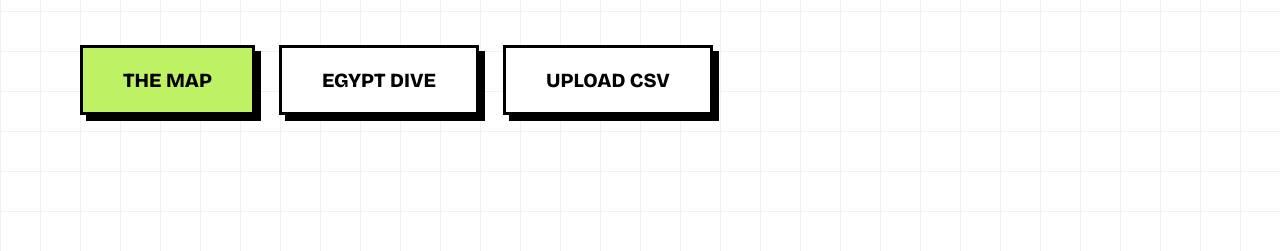
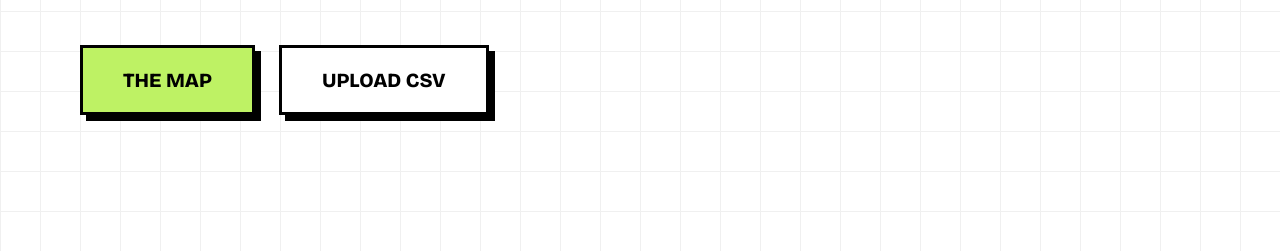
Before and after one commit to emmaboschini/cc1, a plain HTML site: page index.html in a window 1280 px wide. Shown: the part 509-760 px from the top of the page. Drawn offline with nearby package versions, Linux system fonts and the light colour scheme.

Commit message:
Remove Egypt Dive button from homepage

```diff
--- a/index.html
+++ b/index.html
@@ -281,7 +281,6 @@
     <p>Track historical floods globally. No fluff, just hard numbers.</p>
     <div class="cta-group">
       <a href="map.html" class="btn btn-primary">THE MAP</a>
-      <a href="egypt_floods.html" class="btn btn-outline">EGYPT DIVE</a>
       <a href="upload.html" class="btn btn-outline">UPLOAD CSV</a>
     </div>
   </section>
```
